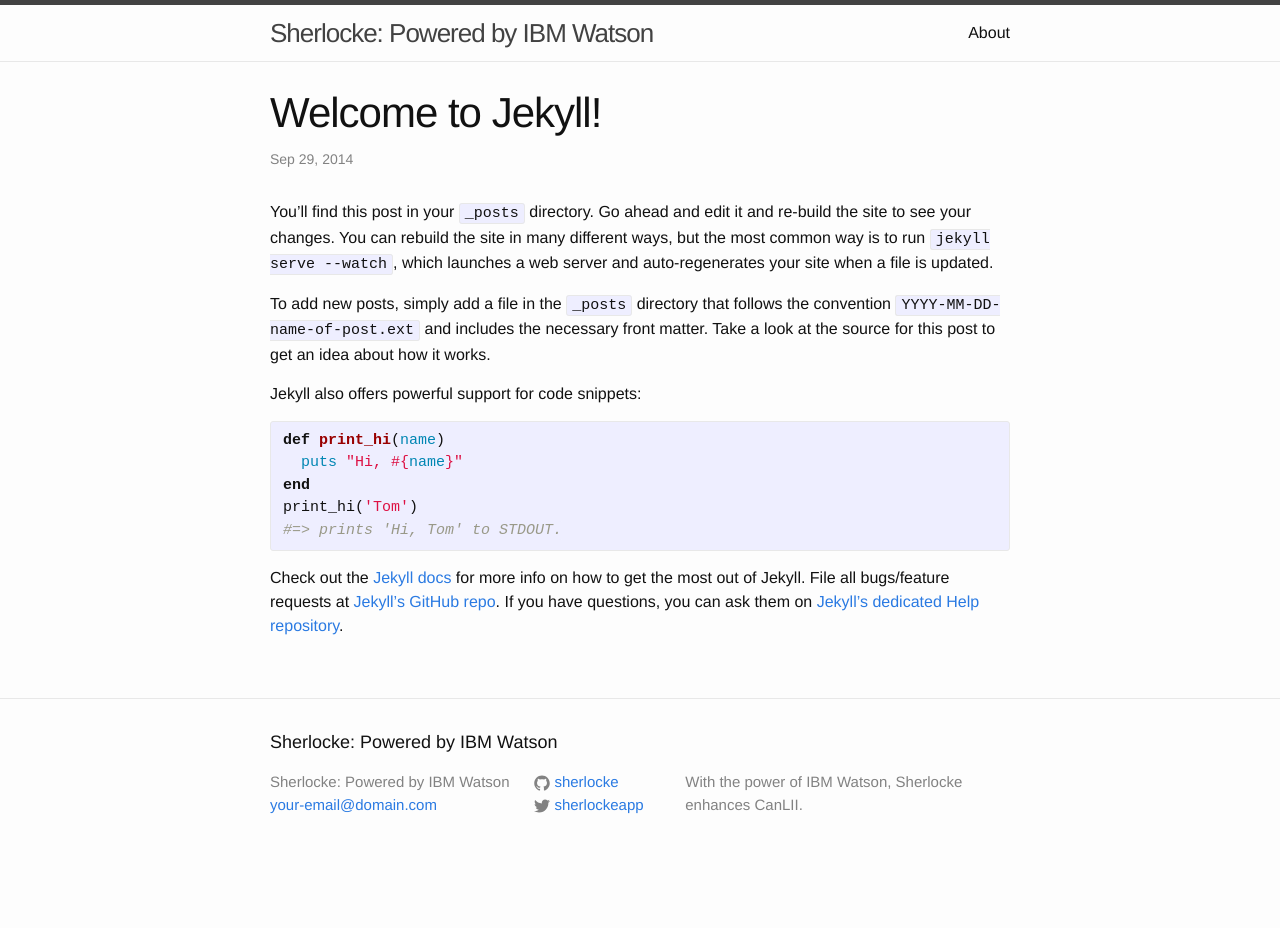
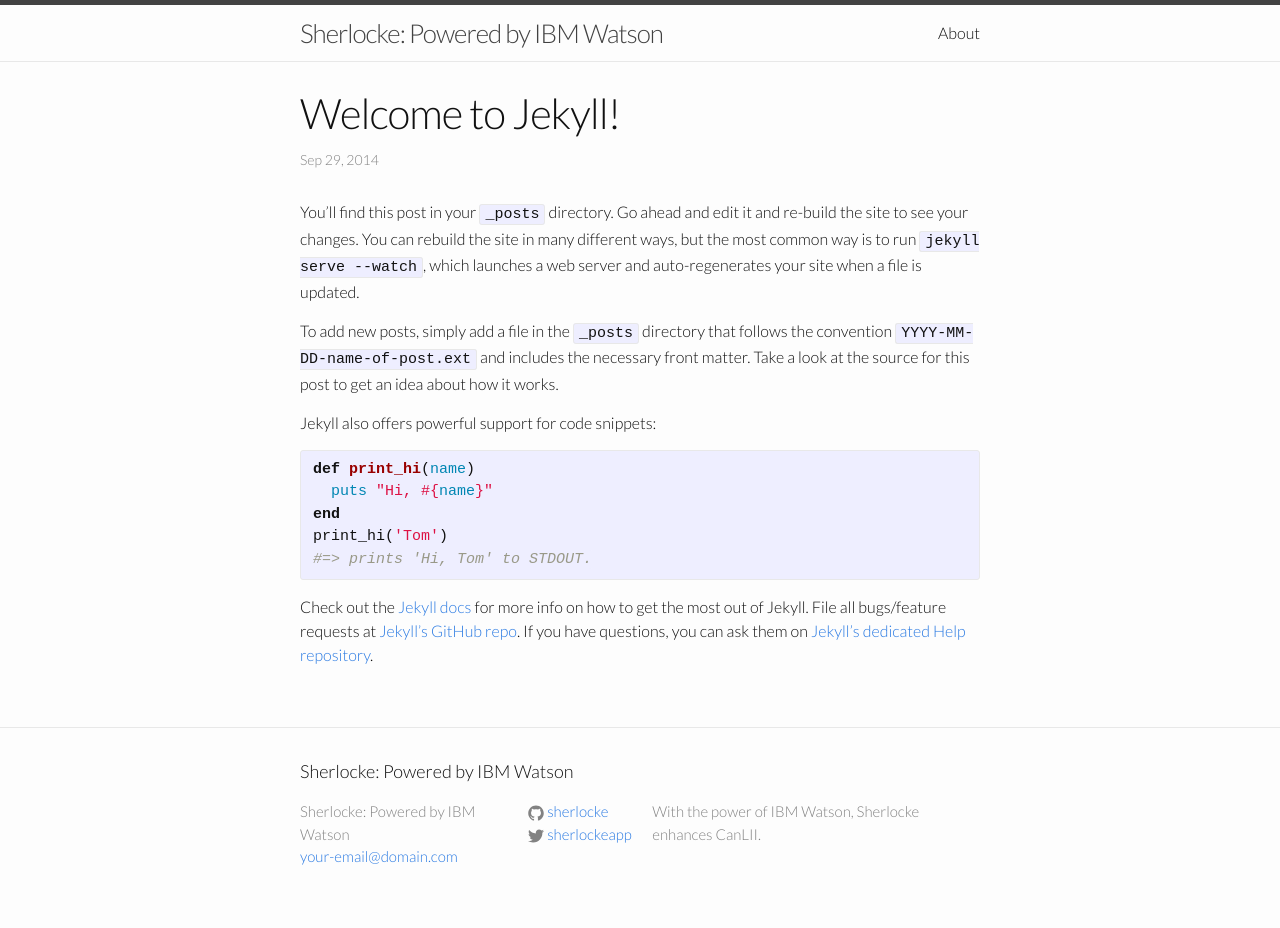
Before and after one commit to sherlocke/sherlocke.github.io, a Jekyll site: the page built from _posts/2014-09-29-welcome-to-jekyll.markdown, in a window 1280 px wide. Built offline with Jekyll 4.4.1, drawn with Linux system fonts in a browser that asks for light colours; before the commit the page ends 900 px from its top, so only the background shows below that.

```diff
--- a/_includes/head.html
+++ b/_includes/head.html
@@ -6,6 +6,7 @@
     <title>{% if page.title %}{{ page.title }}{% else %}{{ site.title }}{% endif %}</title>
     <meta name="description" content="{{ site.description }}">
 
+    <link href='http://fonts.googleapis.com/css?family=Lato:300,400,700' rel='stylesheet' type='text/css'>
     <link rel="stylesheet" href="{{ "/css/main.css" | prepend: site.baseurl }}">
     <link rel="canonical" href="{{ page.url | replace:'index.html','' | prepend: site.baseurl | prepend: site.url }}">
 </head>
--- a/_sass/_base.scss
+++ b/_sass/_base.scss
@@ -1,9 +1,10 @@
 /**
  * Reset some basic elements
  */
-body, h1, h2, h3, h4, h5, h6,
-p, blockquote, pre, hr,
-dl, dd, ol, ul, figure {
+*,
+*::before,
+*::after {
+    box-sizing: border-box;
     margin: 0;
     padding: 0;
 }
@@ -13,6 +14,8 @@ dl, dd, ol, ul, figure {
 /**
  * Basic styling
  */
+html, body { height: 100%; }
+
 body {
     font-family: $base-font-family;
     font-size: $base-font-size;
--- a/css/main.scss
+++ b/css/main.scss
@@ -6,7 +6,7 @@
 
 
 // Our variables
-$base-font-family: Helvetica, Arial, sans-serif;
+$base-font-family: 'Lato', Helvetica, Arial, sans-serif;
 $base-font-size:   16px;
 $small-font-size:  $base-font-size * 0.875;
 $base-line-height: 1.5;
@@ -47,3 +47,30 @@ $on-laptop:        800px;
         "layout",
         "syntax-highlighting"
 ;
+
+#coming-soon {
+    background: #0d1117;
+    color: #fff;
+    display: table;
+    height: 100%;
+    padding: 2em;
+    text-align: center;
+    width: 100%;
+}
+
+    #coming-soon-content {
+        display: table-cell;
+        vertical-align: middle;
+    }
+
+        #coming-soon-logo {
+            background: transparent url(/img/logo_white.png) no-repeat;
+            height: 300px;
+            margin: 0 auto;
+            text-indent: -3000em;
+            width: 800px;
+        }
+
+        #coming-soon-text {
+            font-size: 1.5em;
+        }
```
Also changed, not shown: _layouts/preview.html (added, +7 -0 lines), index.html (+10 -2 lines), img/logo_white.png (added).
